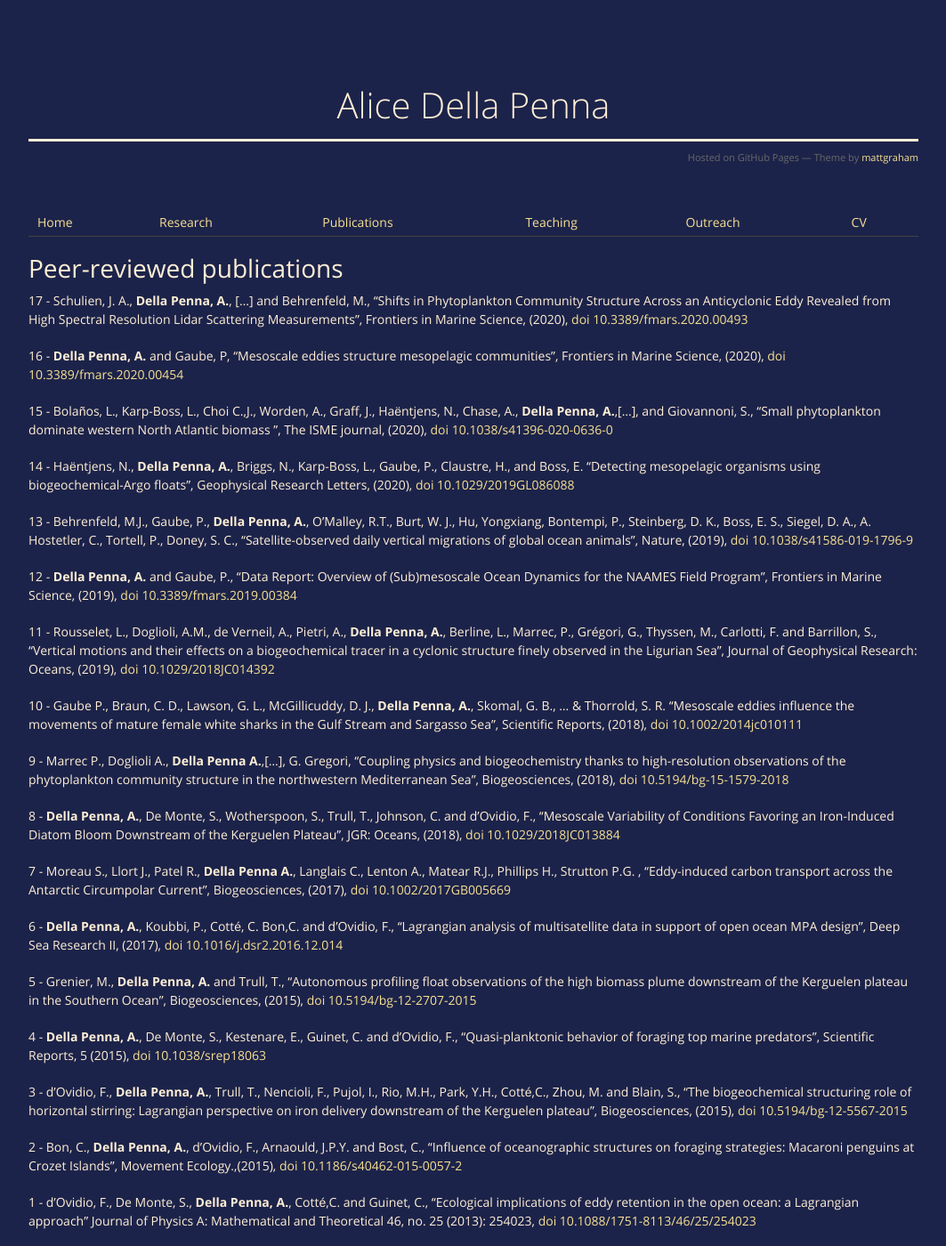
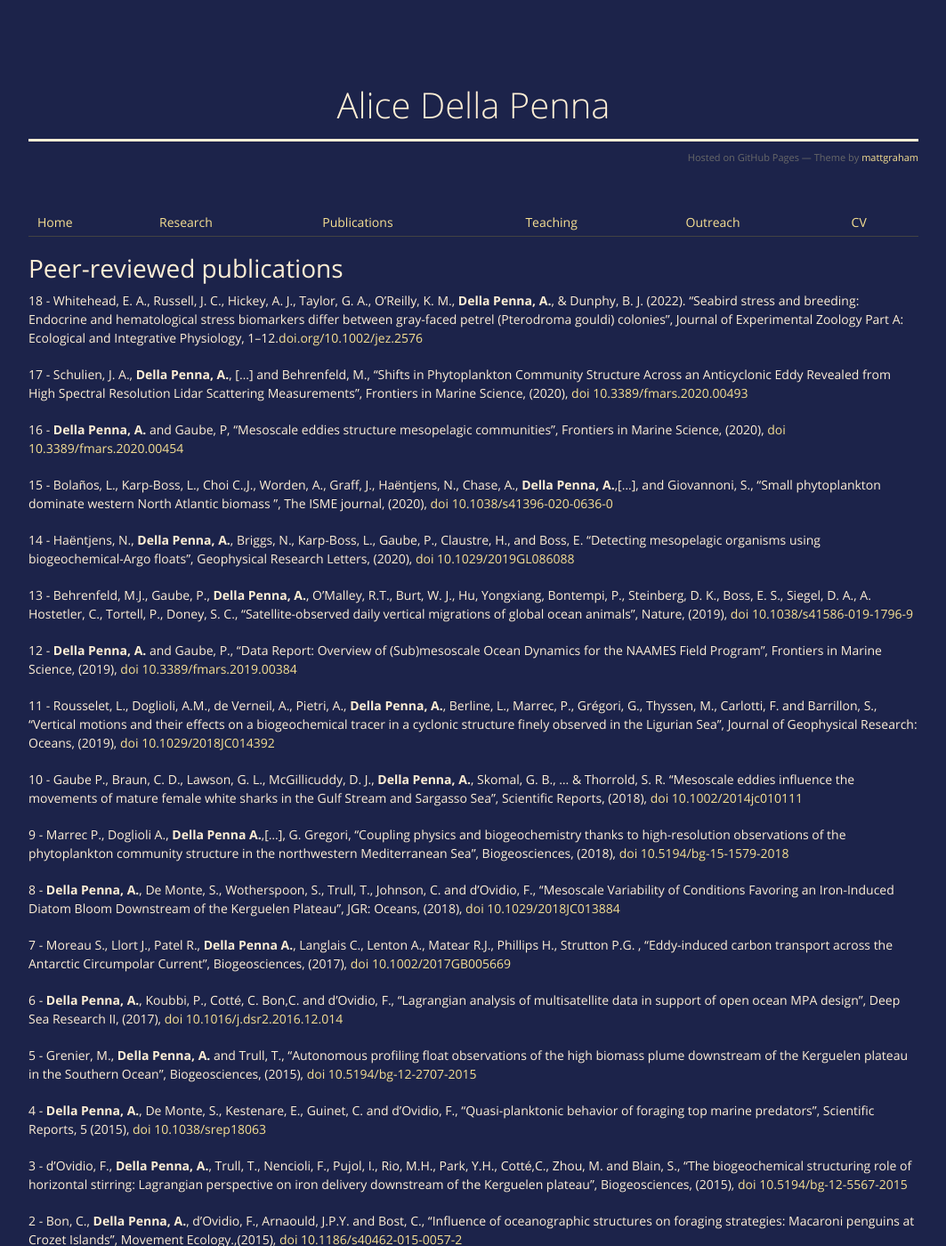
Before and after one commit to AliceDellaPenna/alicedellapenna.github.io, a Jekyll site: the page built from publications.md, in a window 1280 px wide and 1400 px high. Shown: the whole window at 89% size, without its empty margins (108-1171 px from the left). Built offline with Jekyll 4.4.1, drawn with Linux system fonts in a browser that asks for light colours; the repository's description, which GitHub fills in, is left out; some of the changed text lies outside the part shown.

Commit message:
Update publications.md

```diff
--- a/publications.md
+++ b/publications.md
@@ -9,7 +9,9 @@ title: publications
 Peer-reviewed publications
 ==========================
 
-
+18 - Whitehead, E. A., Russell, J. C., Hickey, A. J., Taylor, G. A., O'Reilly, K. M., **Della Penna, A.**, & Dunphy, B. J. (2022). "Seabird stress and breeding: Endocrine
+and hematological stress biomarkers differ between gray‐faced petrel (Pterodroma gouldi) colonies", Journal of Experimental Zoology Part A: Ecological and Integrative
+Physiology, 1–12.[doi.org/10.1002/jez.2576](https://doi.org/10.1002/jez.2576)
 
 17 - Schulien, J. A., **Della Penna, A.**, \[...\] and Behrenfeld, M.,
 “Shifts in Phytoplankton Community Structure Across an Anticyclonic Eddy
@@ -27,7 +29,6 @@ S., “Small phytoplankton dominate western North Atlantic biomass ”, The ISME
 14 - Haëntjens, N., **Della Penna, A.**, Briggs, N., Karp‐Boss, L., Gaube,
 P., Claustre, H., and Boss, E. “Detecting mesopelagic organisms using
 biogeochemical‐Argo floats”, Geophysical Research Letters, (2020), [doi 10.1029/2019GL086088]( https://doi.org/10.1029/2019GL086088)
-
 
 13 -  Behrenfeld, M.J., Gaube, P., **Della Penna, A.**, O’Malley, R.T., Burt,
 W. J., Hu, Yongxiang, Bontempi, P., Steinberg, D. K., Boss, E. S.,
@@ -95,7 +96,9 @@ Lagrangian approach" Journal of Physics A: Mathematical and Theoretical
 
 Other publications
 ==================
+7 - **Della Penna., A.**, "Variability of oceanographic features off the North Shelf", in "State of our Seabirds 2021", (2021)
 
+6 - **Della Penna., A.**, Braun, C.D., Gaube, P., and d’Ovidio, F., “Fine-scale structuring of open ocean ecosystems: From observations to management in a changing climate'', U.S. CLIVAR Newsletter, Fall 2021, (2021)
 
 5 - Hasson, A., Boutin, J., **Della Penna, A.**, Morrow, R., and d’Ovidio,
 F., “Les satellites pour l’observation des tourbillons océaniques”, in
```
